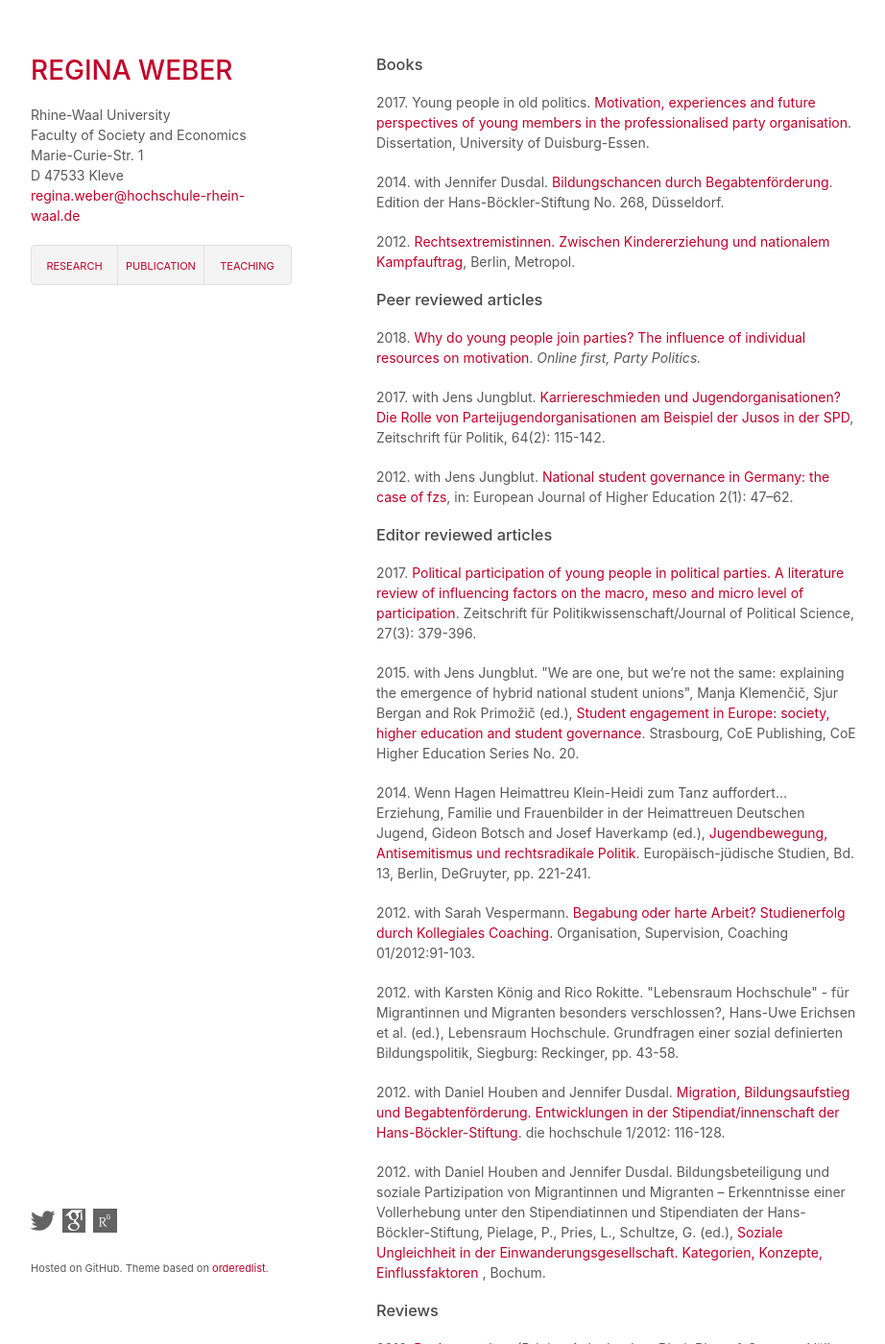
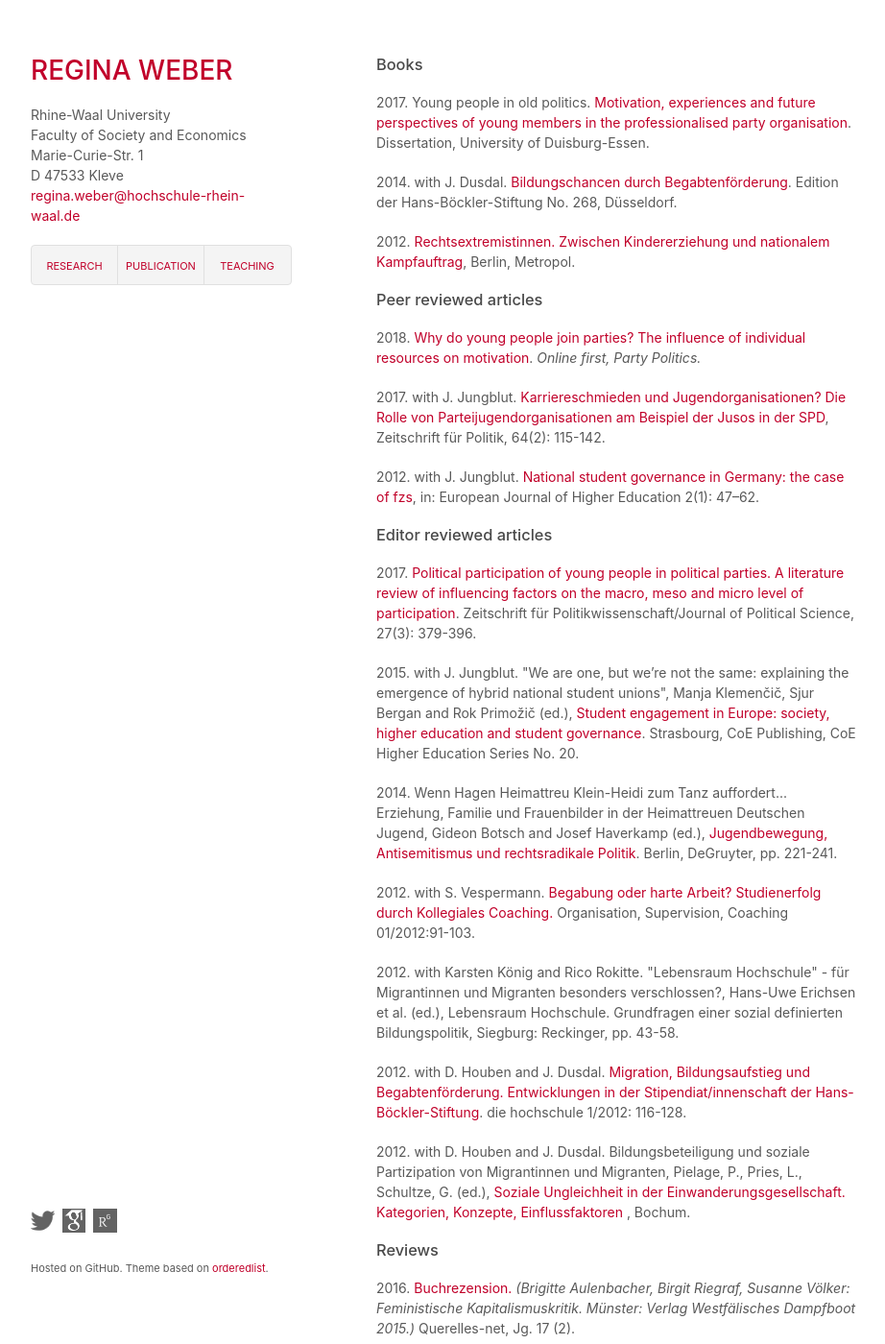
Before and after one commit to robertocabreratapia/robertocabreratapia.github.io, a Jekyll site: the page built from publication.html, in a window 1280 px wide and 1400 px high. Shown: the whole window at 96% size, without its empty margins (178-1100 px from the left). Built offline with Jekyll 4.4.1, drawn with Linux system fonts in a browser that asks for light colours.

Commit message:
Update publication.html

```diff
--- a/publication.html
+++ b/publication.html
@@ -3,22 +3,22 @@ layout: default
 ---
 <h3>Books</h3>
  <p>2017. Young people in old politics. <a href="http://duepublico.uni-duisburg-essen.de/servlets/DerivateServlet/Derivate-43836/WeberRegina_Diss.pdf">Motivation, experiences and future perspectives of young members in the professionalised party organisation</a>. Dissertation, University of Duisburg-Essen.</p>
- <p>2014. with Jennifer Dusdal. <a href="https://www.boeckler.de/pdf/p_edition_hbs_268.pdf">Bildungschancen durch Begabtenförderung</a>. Edition der Hans-Böckler-Stiftung No. 268, Düsseldorf.</p>
+ <p>2014. with J. Dusdal. <a href="https://www.boeckler.de/pdf/p_edition_hbs_268.pdf">Bildungschancen durch Begabtenförderung</a>. Edition der Hans-Böckler-Stiftung No. 268, Düsseldorf.</p>
  <p>2012. <a href="http://metropol-verlag.de/produkt/regina-weber-rechtsextremistinnen/">Rechtsextremistinnen. Zwischen Kindererziehung und nationalem Kampfauftrag</a>, Berlin, Metropol.</p>
 
 <h3>Peer reviewed articles</h3>
  <p>2018. <a href="http://journals.sagepub.com/doi/abs/10.1177/1354068818792576">Why do young people join parties? The influence of individual resources on motivation</a>. <em>Online first, Party Politics.</em></p>
- <p>2017. with Jens Jungblut. <a href="https://www.nomos-elibrary.de/10.5771/0044-3360-2017-2-115/karriereschmieden-und-jugendorganisationen-jahrgang-64-2017-heft-2?hitid=0&amp;search-click">Karriereschmieden und Jugendorganisationen? Die Rolle von Parteijugendorganisationen am Beispiel der Jusos in der SPD</a>, Zeitschrift für Politik, 64(2): 115-142.</p>
- <p>2012. with Jens Jungblut. <a href="http://www.tandfonline.com/doi/abs/10.1080/21568235.2012.683701">National student governance in Germany: the case of fzs</a>, in: European Journal of Higher Education 2(1): 47–62.</p>
+ <p>2017. with J. Jungblut. <a href="https://www.nomos-elibrary.de/10.5771/0044-3360-2017-2-115/karriereschmieden-und-jugendorganisationen-jahrgang-64-2017-heft-2?hitid=0&amp;search-click">Karriereschmieden und Jugendorganisationen? Die Rolle von Parteijugendorganisationen am Beispiel der Jusos in der SPD</a>, Zeitschrift für Politik, 64(2): 115-142.</p>
+ <p>2012. with J. Jungblut. <a href="http://www.tandfonline.com/doi/abs/10.1080/21568235.2012.683701">National student governance in Germany: the case of fzs</a>, in: European Journal of Higher Education 2(1): 47–62.</p>
 
 <h3>Editor reviewed articles</h3>
  <p>2017. <a href="http://rdcu.be/w4na">Political participation of young people in political parties. A literature review of influencing factors on the macro, meso and  micro level of participation</a>. Zeitschrift für Politikwissenschaft/Journal of Political Science, 27(3): 379-396.</p>
- <p>2015. with Jens Jungblut. "We are one, but we’re not the same: explaining the emergence of hybrid national student unions", Manja Klemenčič, Sjur Bergan and Rok Primožič (ed.), <a href="https://book.coe.int/eur/en/higher-education-and-research/6479-student-engagement-in-europe-society-higher-education-and-student-governance-council-of-europe-higher-education-series-no-20.html">Student engagement in Europe: society, higher education and student governance</a>. Strasbourg, CoE Publishing, CoE Higher Education Series No. 20.</p>
- <p>2014. Wenn Hagen Heimattreu Klein-Heidi zum Tanz auffordert... Erziehung, Familie und Frauenbilder in der Heimattreuen Deutschen Jugend, Gideon Botsch and Josef Haverkamp (ed.), <a href="https://www.degruyter.com/view/product/204032">Jugendbewegung, Antisemitismus und rechtsradikale Politik</a>. Europäisch-jüdische Studien, Bd. 13, Berlin, DeGruyter, pp. 221-241.</p>
- <p>2012. with Sarah Vespermann. <a href="http://link.springer.com/article/10.1007%2Fs11613-012-0270-4">Begabung oder harte Arbeit? Studienerfolg durch Kollegiales Coaching.</a> Organisation, Supervision, Coaching 01/2012:91-103.</p>
+ <p>2015. with J. Jungblut. "We are one, but we’re not the same: explaining the emergence of hybrid national student unions", Manja Klemenčič, Sjur Bergan and Rok Primožič (ed.), <a href="https://book.coe.int/eur/en/higher-education-and-research/6479-student-engagement-in-europe-society-higher-education-and-student-governance-council-of-europe-higher-education-series-no-20.html">Student engagement in Europe: society, higher education and student governance</a>. Strasbourg, CoE Publishing, CoE Higher Education Series No. 20.</p>
+ <p>2014. Wenn Hagen Heimattreu Klein-Heidi zum Tanz auffordert... Erziehung, Familie und Frauenbilder in der Heimattreuen Deutschen Jugend, Gideon Botsch and Josef Haverkamp (ed.), <a href="https://www.degruyter.com/view/product/204032">Jugendbewegung, Antisemitismus und rechtsradikale Politik</a>. Berlin, DeGruyter, pp. 221-241.</p>
+ <p>2012. with S. Vespermann. <a href="http://link.springer.com/article/10.1007%2Fs11613-012-0270-4">Begabung oder harte Arbeit? Studienerfolg durch Kollegiales Coaching.</a> Organisation, Supervision, Coaching 01/2012:91-103.</p>
  <p>2012. with Karsten König and Rico Rokitte. "Lebensraum Hochschule" - für Migrantinnen und Migranten besonders verschlossen?, Hans-Uwe Erichsen et al. (ed.), Lebensraum Hochschule. Grundfragen einer sozial definierten Bildungspolitik, Siegburg: Reckinger, pp. 43-58.</p>
- <p>2012. with Daniel Houben and Jennifer Dusdal. <a href="http://www.hof.uni-halle.de/journal/dhs112.htm">Migration, Bildungsaufstieg und Begabtenförderung. Entwicklungen in der Stipendiat/innenschaft der Hans-Böckler-Stiftung</a>. die hochschule 1/2012: 116-128.</p>
- <p>2012. with Daniel Houben and Jennifer Dusdal. Bildungsbeteiligung und soziale Partizipation von Migrantinnen und Migranten – Erkenntnisse einer Vollerhebung unter den Stipendiatinnen und Stipendiaten der Hans-Böckler-Stiftung, Pielage, P., Pries, L., Schultze, G. (ed.), <a href="http://library.fes.de/pdf-files/wiso/09198.pdf">Soziale Ungleichheit in der Einwanderungsgesellschaft. Kategorien, Konzepte, Einflussfaktoren</a> </a>, Bochum.</p>
+ <p>2012. with D. Houben and J. Dusdal. <a href="http://www.hof.uni-halle.de/journal/dhs112.htm">Migration, Bildungsaufstieg und Begabtenförderung. Entwicklungen in der Stipendiat/innenschaft der Hans-Böckler-Stiftung</a>. die hochschule 1/2012: 116-128.</p>
+ <p>2012. with D. Houben and J. Dusdal. Bildungsbeteiligung und soziale Partizipation von Migrantinnen und Migranten, Pielage, P., Pries, L., Schultze, G. (ed.), <a href="http://library.fes.de/pdf-files/wiso/09198.pdf">Soziale Ungleichheit in der Einwanderungsgesellschaft. Kategorien, Konzepte, Einflussfaktoren</a> </a>, Bochum.</p>
 
 <h3>Reviews</h3>
 <p>2016. <a href="doi:10.14766/1187">Buchrezension.</a> <em> (Brigitte Aulenbacher, Birgit Riegraf, Susanne Völker: Feministische Kapitalismuskritik. Münster: Verlag Westfälisches Dampfboot 2015.) </em> Querelles-net, Jg. 17 (2).</p>
```
